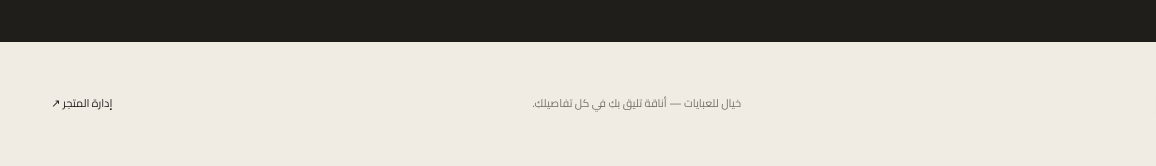
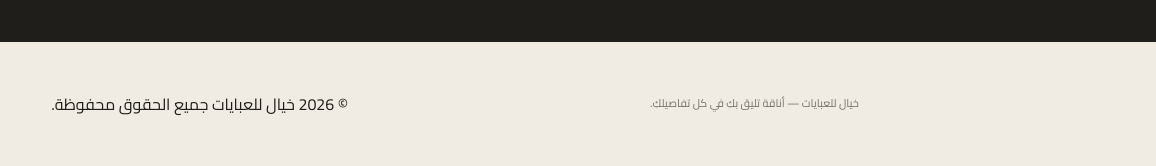
Before and after one commit to ahmedalmbass-web/khial-abaya, a website: page index.html in a window 1280 px wide. Shown: the part 1709-1875 px from the top of the page, 0-1156 px from the left. Drawn offline with nearby package versions, Linux system fonts and the light colour scheme; no server answers; a web font is replaced by a local one.

Commit message:
Update index.html

```diff
--- a/index.html
+++ b/index.html
@@ -110,8 +110,13 @@
       alt="شعار خيال للعبايات"
     >
   </a>
+
   <p>خيال للعبايات — أناقة تليق بكِ في كل تفاصيلكِ.</p>
-  <a href="/admin.html">إدارة المتجر ↗</a>
+
+  <div class="footer-legal">
+    <span>© 2026 خيال للعبايات</span>
+    <span>جميع الحقوق محفوظة.</span>
+  </div>
 </footer>
 
 <div class="toast" id="toast"></div>
```
Lines whose indentation alone changed are shown as unchanged.
